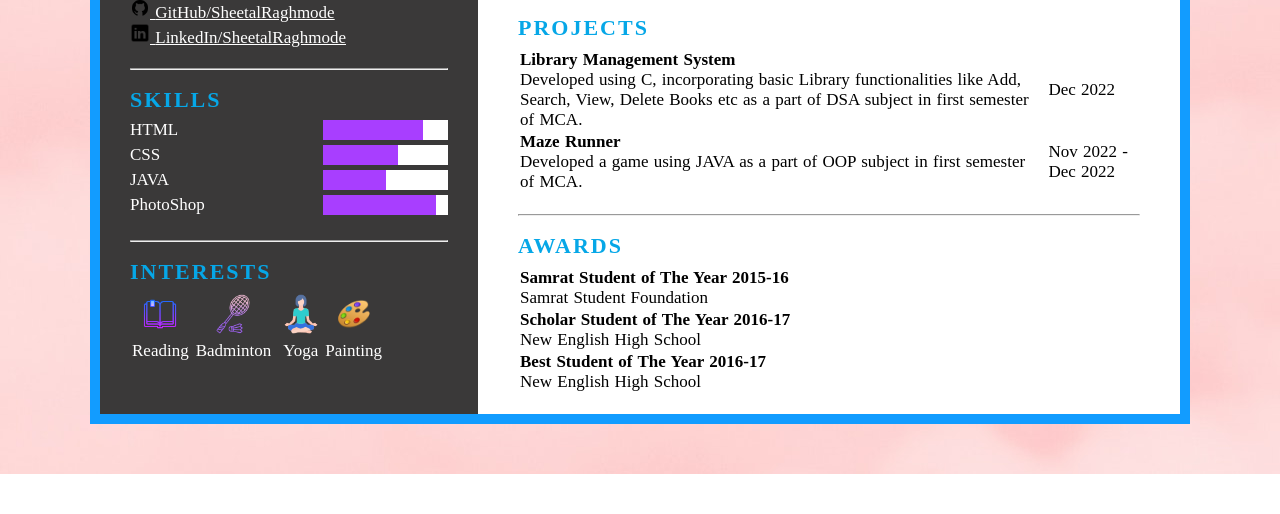
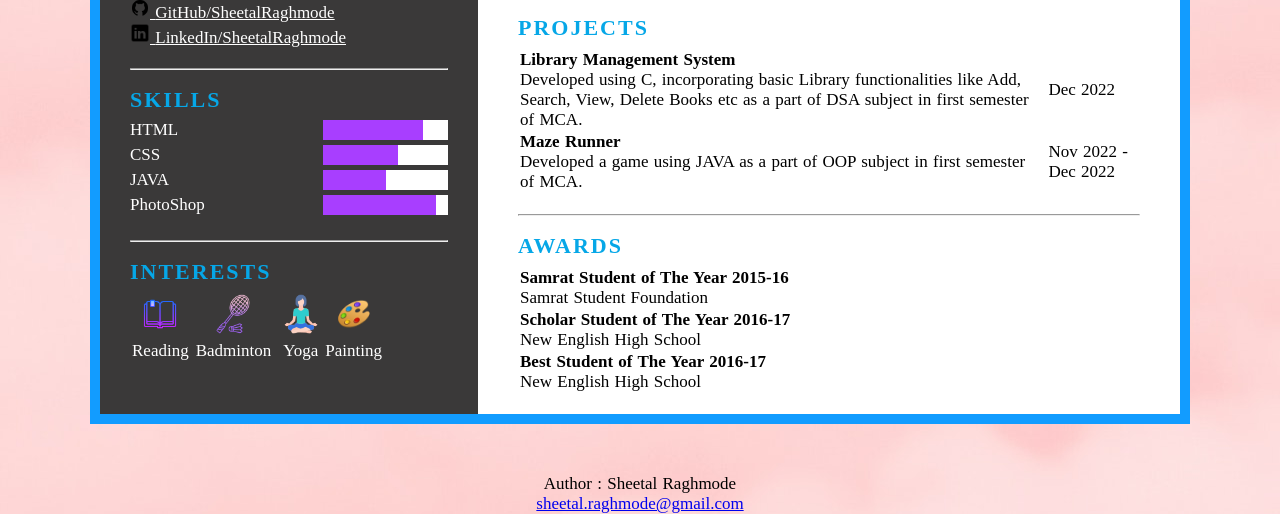
Before and after one commit to SheetalRaghmode/Resume, a plain HTML site: page index.html in a window 1280 px wide. Shown: the part 689-1203 px from the top of the page. Before the commit the page ends 1163 px from the top, so only its background shows below. Drawn offline with Linux system fonts and the light colour scheme.

Commit message:
Update index.html

```diff
--- a/index.html
+++ b/index.html
@@ -239,6 +239,15 @@
         </div>
     </div>
 
+     <center>
+        <footer>
+            <p>
+                Author : Sheetal Raghmode <br>
+                <a href="mailto:sheetal.raghmode@gmail.com">sheetal.raghmode@gmail.com</a>
+            </p>
+        </footer>
+    </center>
+
 </body>
 
 </html>
```
